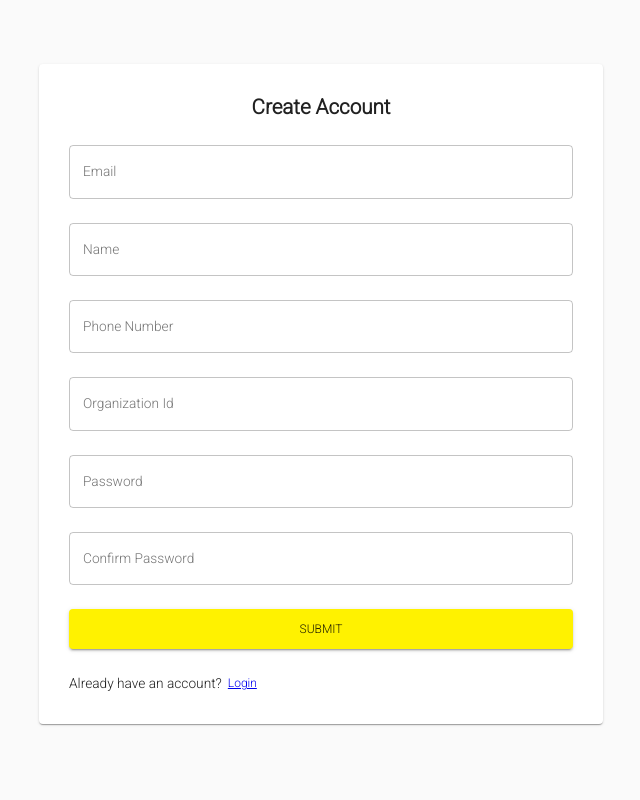
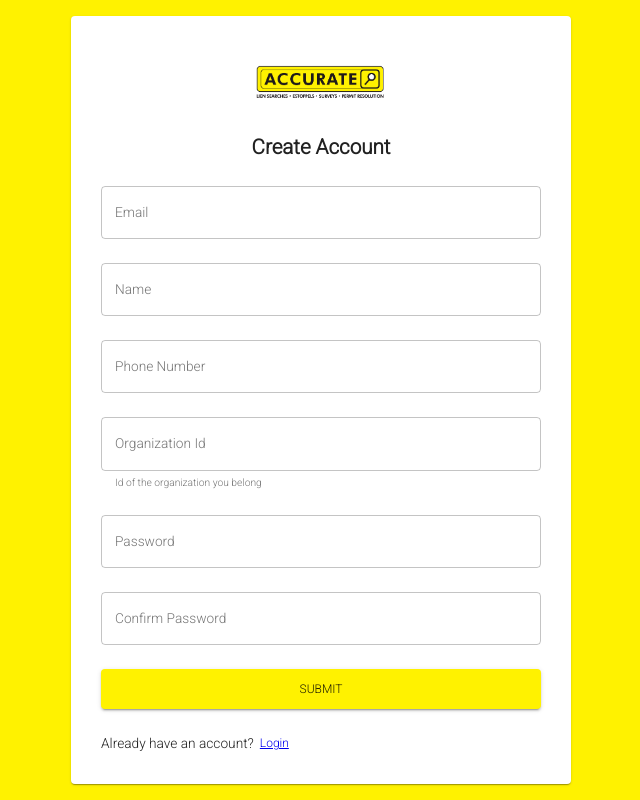
Before and after one commit to facs95/liensearch, a React (Create React App) app: page /create-account in a window 1280 px wide. Shown: the whole page, without its empty margins (319-959 px from the left). Built offline with nearby package versions, Linux system fonts and the light colour scheme; no server answers.

Commit message:
new left nav

```diff
--- a/src/components/AppHeader.tsx
+++ b/src/components/AppHeader.tsx
@@ -48,13 +48,13 @@ const useStyles = makeStyles((theme: Theme) => ({
         boxSizing: "border-box",
     },
     toolBar: {
-        display: 'flex',
-        justifyContent: 'space-between',
+        display: "flex",
+        justifyContent: "space-between",
         paddingLeft: 100,
         paddingRight: 100,
-        alignItems: 'center',
-        paddingTop: 20
-    }
+        alignItems: "center",
+        paddingTop: 20,
+    },
 }));
 
 export const AppHeader = () => {
@@ -65,7 +65,6 @@ export const AppHeader = () => {
     const { title } = useContext(TitleContext);
 
     const currentUser = useContext(UserContext);
-    const history = useHistory();
 
     const handleMenu = (event: React.MouseEvent<HTMLElement>) => {
         setAnchorEl(event.currentTarget);
@@ -77,10 +76,6 @@ export const AppHeader = () => {
 
     const handleLogout = async () => {
         await Firebase.auth().signOut();
-    };
-
-    const redirectAdmin = () => {
-        history.push("/admin/manage");
     };
 
     return (
@@ -117,9 +112,6 @@ export const AppHeader = () => {
                         </ListItemAvatar>
                         <ListItemText>{currentUser?.email}</ListItemText>
                     </MenuItem>
-                    {currentUser?.admin && (
-                        <MenuItem onClick={redirectAdmin}>Admin</MenuItem>
-                    )}
                     <Divider className={classes.divider} />
                     <MenuItem onClick={handleLogout}>Logout</MenuItem>
                 </Menu>
--- a/src/components/AuthWrapper.tsx
+++ b/src/components/AuthWrapper.tsx
@@ -1,5 +1,5 @@
 import React from "react";
-import { Container, makeStyles, Toolbar, CssBaseline } from "@material-ui/core";
+import { makeStyles, CssBaseline } from "@material-ui/core";
 
 interface Props {
     children: JSX.Element;
@@ -8,18 +8,19 @@ interface Props {
 export const AuthWrapper: React.FC<Props> = ({ children }) => {
     const classes = useStyles();
     return (
-        <>
+        <div className={classes.root}>
             <CssBaseline />
-            <Container maxWidth="sm">
-                <Toolbar />
-                {children}
-            </Container>
-        </>
+            {children}
+        </div>
     );
 };
 
-const useStyles = makeStyles(() => ({
-    logo: {
-        height: 120,
+const useStyles = makeStyles(theme=> ({
+    root: {
+        height: '100vh',
+        backgroundColor: theme.palette.primary.main,
+        display: 'flex',
+        justifyContent: 'center',
+        alignItems: 'center'
     },
 }));
--- a/src/components/LeftNav/LeftNav.tsx
+++ b/src/components/LeftNav/LeftNav.tsx
@@ -1,4 +1,5 @@
 import {
+    Divider,
     Drawer,
     Hidden,
     List,
@@ -7,20 +8,36 @@ import {
     ListItemText,
     makeStyles,
 } from "@material-ui/core";
-import React from "react";
+import React, { useContext } from "react";
 import LibraryBooksIcon from "@material-ui/icons/LibraryBooks";
 import { DRAWER_WIDTH } from "../AppWrapper";
+import { UserContext } from "../../context/UserContext";
+import SupervisorAccountIcon from "@material-ui/icons/SupervisorAccount";
+import { useHistory } from "react-router-dom";
 
 export const LeftNav = () => {
     const classes = useStyles();
+
+    const user = useContext(UserContext);
+    const history = useHistory();
 
     const options = [
         {
             label: "My Orders",
             icon: <LibraryBooksIcon />,
-            action: () => console.log("here"),
+            action: () => history.push("/"),
+            divider: !!user?.admin,
         },
     ];
+
+    if (user?.admin) {
+        options.push({
+            label: "Manage Employees",
+            icon: <SupervisorAccountIcon />,
+            action: () => history.push("/admin/manage"),
+            divider: false,
+        });
+    }
 
     return (
         <nav className={classes.drawer}>
@@ -40,10 +57,17 @@ export const LeftNav = () => {
                     </div>
                     <List>
                         {options.map((option, index) => (
-                            <ListItem key={`left-nav-${index}`} button>
-                                <ListItemIcon>{option.icon}</ListItemIcon>
-                                <ListItemText primary={option.label} />
-                            </ListItem>
+                            <>
+                                <ListItem
+                                    key={`left-nav-${index}`}
+                                    button
+                                    onClick={option.action}
+                                >
+                                    <ListItemIcon>{option.icon}</ListItemIcon>
+                                    <ListItemText primary={option.label} />
+                                </ListItem>
+                                {option.divider && <Divider />}
+                            </>
                         ))}
                     </List>
                 </Drawer>
--- a/src/components/PaperWrapper.tsx
+++ b/src/components/PaperWrapper.tsx
@@ -18,6 +18,7 @@ export const PaperWrapper = ({children}: Props) => {
 
 const useStyles = makeStyles(theme => ({
     padding: {
-        padding: theme.spacing(5)
+        padding: theme.spacing(5),
+        width: 500
     }
 }))
--- a/src/components/UploadDocuments.tsx
+++ b/src/components/UploadDocuments.tsx
@@ -25,6 +25,7 @@ interface Props {
 export const UploadDocuments = ({ orderId, orgId }: Props) => {
     const [listOfFiles, setListOfFiles] = useState<string[]>([]);
     const [uploadLoading, setUploadLoading] = useState(false);
+    const [loading, setLoading] = useState(true);
 
     const docsPath = `org-${orgId}/order-${orderId}/`;
 
@@ -67,7 +68,8 @@ export const UploadDocuments = ({ orderId, orgId }: Props) => {
                 .then((res) => {
                     setListOfFiles(res.items.map((item) => item.name));
                 })
-                .catch((err) => catchError(err));
+                .catch((err) => catchError(err))
+                .finally(() => setLoading(false));
         }
     }, [db, user, docsPath, catchError]);
 
@@ -119,6 +121,8 @@ export const UploadDocuments = ({ orderId, orgId }: Props) => {
     }, [listFiles]);
 
     const classes = useStyles();
+
+    if (loading) return <CircularProgress />
 
     return (
         <Paper className={classes.fullWidth}>
--- a/src/views/auth/CreateAccount.tsx
+++ b/src/views/auth/CreateAccount.tsx
@@ -54,9 +54,12 @@ export const CreateAccount: React.FC = () => {
 
     return (
         <PaperWrapper>
-            <form
-                onSubmit={handleSubmit(onSubmit)}
-            >
+            <form onSubmit={handleSubmit(onSubmit)} className={classes.form}>
+                <img
+                    alt=""
+                    className={classes.logo}
+                    src={`${process.env.PUBLIC_URL}/logo.png`}
+                />
                 <Grid
                     container
                     direction="column"
@@ -105,6 +108,7 @@ export const CreateAccount: React.FC = () => {
                             error={!!errorMessage}
                             fullWidth
                             label="Organization Id"
+                            helperText="Id of the organization you belong"
                             variant="outlined"
                             name="orgId"
                             inputRef={register}
@@ -163,8 +167,17 @@ export const CreateAccount: React.FC = () => {
     );
 };
 
-const useStyles = makeStyles(() => ({
+const useStyles = makeStyles(theme => ({
     title: {
         alignSelf: "center",
     },
+    logo: {
+        height: 70,
+        marginBottom: theme.spacing(3),
+    },
+    form: {
+        display: "flex",
+        flexDirection: "column",
+        alignItems: "center",
+    },
 }));
--- a/src/views/auth/Login.tsx
+++ b/src/views/auth/Login.tsx
@@ -28,7 +28,7 @@ export const Login: React.FC = () => {
 
     return (
         <PaperWrapper>
-            <form onSubmit={(e) => onSubmit(e)}>
+            <form onSubmit={(e) => onSubmit(e)} className={classes.form}>
                 <img
                     alt=""
                     className={classes.logo}
@@ -38,9 +38,10 @@ export const Login: React.FC = () => {
                     container
                     direction="column"
                     alignItems="stretch"
-                    spacing={3}
+                    spacing={4}
                 >
-                    {/* <Grid item className={classes.title}>
+                    {/* <Grid item >
+                        <Typography align="center" variant="h5">Login</Typography>
                     </Grid> */}
                     <Grid item>
                         <TextField
@@ -96,11 +97,17 @@ export const Login: React.FC = () => {
     );
 };
 
-const useStyles = makeStyles(() => ({
+const useStyles = makeStyles(theme => ({
     title: {
         alignSelf: "center",
     },
     logo: {
         height: 70,
+        marginBottom: theme.spacing(3)
+    },
+    form: {
+        display: "flex",
+        flexDirection: "column",
+        alignItems: "center",
     },
 }));
```
